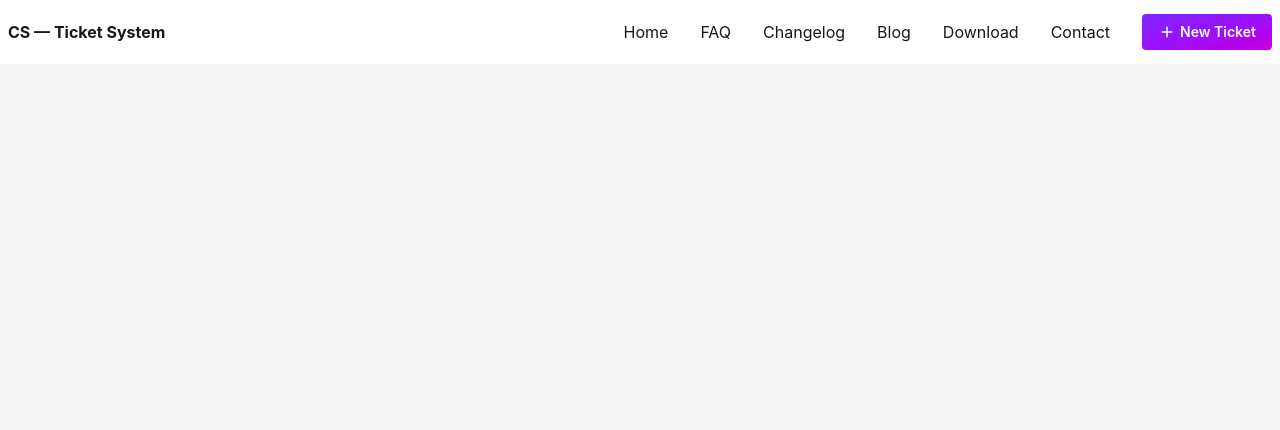
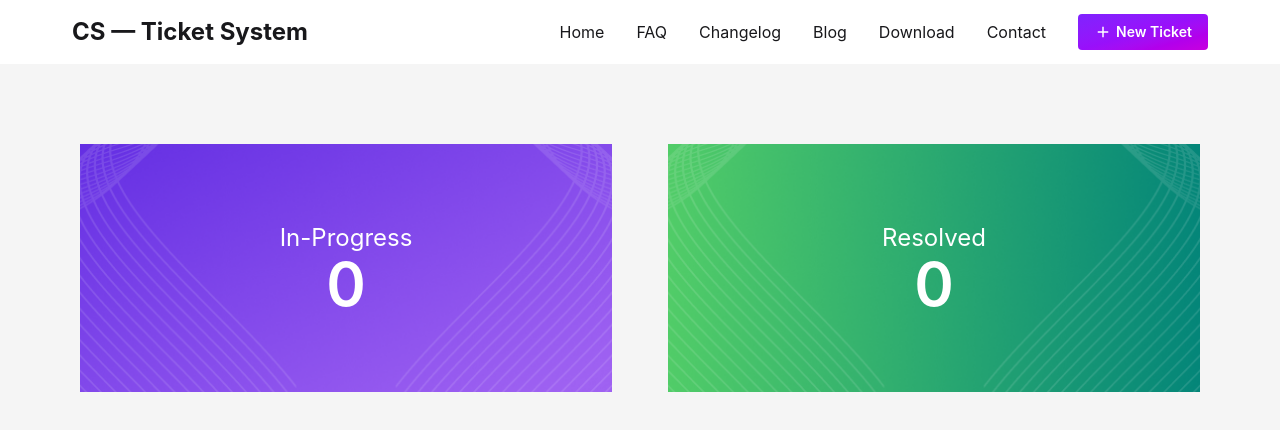
Before and after one commit to hasanujjamanjibon/customer-tickets-projects-assignment, a React (Vite) app: page / in a window 1280 px wide. Shown: the top 430 px of the page. Built offline with nearby package versions, Linux system fonts and the light colour scheme.

Commit message:
AnalyticsOverview Section Added

```diff
--- a/src/App.jsx
+++ b/src/App.jsx
@@ -1,9 +1,11 @@
+import AnalyticsOverview from './components/AnalyticsOverview/AnalyticsOverview';
 import NavBar from './components/Navbar/NavBar';
 
 function App() {
   return (
-    <div className='bg-[#F5F5F5] min-h-screen'>
+    <div className='bg-[#F5F5F5] h-fit'>
       <NavBar />
+      <AnalyticsOverview />
     </div>
   );
 }
--- /dev/null
+++ b/src/components/AnalyticsOverview/AnalyticsOverview.jsx
@@ -0,0 +1,12 @@
+import StatsCards from '../StatsCards/StatsCards';
+
+const AnalyticsOverview = () => {
+  return (
+    <div className='max-w-6xl mx-auto space-y-10 lg:space-y-0 lg:flex justify-between lg:gap-14 px-4 py-6 md:py-14 lg:py-20 '>
+      <StatsCards progress='In-Progress' />
+      <StatsCards progress='Resolved' />
+    </div>
+  );
+};
+
+export default AnalyticsOverview;
--- a/src/components/CTAButton/CTAButton.jsx
+++ b/src/components/CTAButton/CTAButton.jsx
@@ -1,12 +1,12 @@
 import { RiAddLine } from '@remixicon/react';
 
 const CTAButton = () => {
-  console.log('CTAButton');
+
 
   return (
-    <button class='ml-8 text-sm cursor-pointer relative px-4 py-2 font-semibold text-white bg-linear-to-br from-violet-600 via-purple-600 to-fuchsia-600 rounded-sm overflow-hidden group min-w-max'>
-      <span class='absolute w-0 h-0 rounded-sm bg-white/20 group-hover:w-56 group-hover:h-56 transition-all duration-700 ease-out left-1/2 top-1/2 transform -translate-x-1/2 -translate-y-1/2'></span>
-      <div class='relative z-10 capitalize flex justify-center items-center gap-1'>
+    <button className='ml-8 text-sm cursor-pointer relative px-4 py-2 font-semibold text-white bg-linear-to-br from-violet-600 via-purple-600 to-fuchsia-600 rounded-sm overflow-hidden group min-w-max'>
+      <span className='absolute w-0 h-0 rounded-sm bg-white/20 group-hover:w-56 group-hover:h-56 transition-all duration-700 ease-out left-1/2 top-1/2 transform -translate-x-1/2 -translate-y-1/2'></span>
+      <div className='relative z-10 capitalize flex justify-center items-center gap-1'>
         <RiAddLine size={18} className='inline-block' />
         <span>New Ticket</span>
       </div>
--- a/src/components/Navbar/NavBar.jsx
+++ b/src/components/Navbar/NavBar.jsx
@@ -3,8 +3,8 @@ import Navlist from '../Navlist';
 
 const NavBar = () => {
   return (
-    <div className='bg-white  sticky top-0 '>
-      <div className='navbar container mx-auto'>
+    <div className='bg-white  sticky top-0'>
+      <div className='navbar max-w-6xl mx-auto'>
         <div className='navbar-start mr-auto'>
           <div className='dropdown'>
             <div tabIndex={0} role='button' className='btn btn-ghost lg:hidden'>
@@ -31,7 +31,9 @@ const NavBar = () => {
               <Navlist />
             </ul>
           </div>
-          <a className=' text-md font-bold'>CS — Ticket System</a>
+          <a className='text-md lg:text-2xl font-bold min-w-max truncate'>
+            CS — Ticket System
+          </a>
         </div>
 
         <div className='navbar-end  hidden lg:flex'>
--- /dev/null
+++ b/src/components/StatsCards/StatsCards.jsx
@@ -0,0 +1,22 @@
+const StatsCards = ({ progress }) => {
+  console.log(progress);
+
+  return (
+    <div
+      className={`h-62 max-w-[750px] lg:w-[750px] mx-auto  bg-gray-600 flex justify-center items-center bg-cover bg-no-repeat bg-center ${
+        progress === 'In-Progress'
+          ? "bg-[url('./assets/AnalyticsOverview/inprogress-bg.png')]"
+          : "bg-[url('./assets/AnalyticsOverview/resolved-bg.png')]"
+      }`}
+    >
+      <div className='grid place-items-center text-white'>
+        <span className='text-2xl'>
+          {progress === 'In-Progress' ? 'In-Progress' : 'Resolved'}
+        </span>
+        <span className='text-6xl font-semibold'>0</span>
+      </div>
+    </div>
+  );
+};
+
+export default StatsCards;
```
Also changed, not shown: src/assets/AnalyticsOverview/inprogress-bg.png (added), src/assets/AnalyticsOverview/resolved-bg.png (added).
